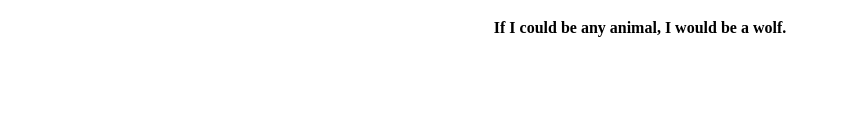
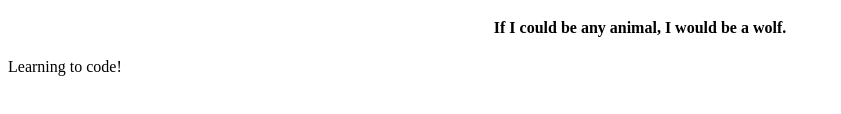
Before and after one commit to El-Roman/fades-on-deck, a plain HTML site: page index.html in a window 1280 px wide. Shown: the part 290-404 px from the top of the page, without its empty margins (0-841 px from the left). Drawn offline with Linux system fonts and the light colour scheme.

Commit message:
Added text about learning to code

```diff
--- a/index.html
+++ b/index.html
@@ -18,3 +18,4 @@
 			</div>
 		  </body>
 		</html>
+		<P>Learning to code!</P>
```
